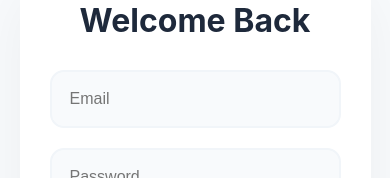
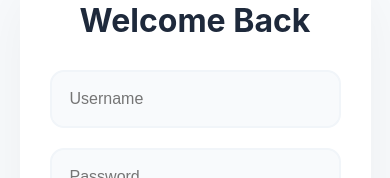
Before and after one commit to sainihaal2347/FlashAI, a React (Create React App) app in the folder client/: page / in a window 390 px wide. Shown: the part 365-543 px from the top of the page. Built offline with nearby package versions, Linux system fonts and the light colour scheme.

Commit message:
Responsive design added

```diff
--- a/client/src/App.js
+++ b/client/src/App.js
@@ -205,21 +205,21 @@ function App() {
                 <Mail size={18} className="text-blue-600"/>
                 <strong>General:</strong>
               </div>
-              <a href="mailto:support@flashai.com">support@flashai.com</a>
+              <a href="mailto:sainihaal.bandlapalli@gmail.com">Sai Nihaal Reddy</a>
             </div>
             <div className="contact-box">
               <div style={{display:'flex', alignItems:'center', gap:'10px'}}>
                 <Mail size={18} className="text-blue-600"/>
                 <strong>Technical:</strong>
               </div>
-              <a href="mailto:tech@flashai.com">tech@flashai.com</a>
+              <a href="mailto:revanth.mengan22@gmail.com">Revanth Mengan</a>
             </div>
             <div className="contact-box">
               <div style={{display:'flex', alignItems:'center', gap:'10px'}}>
                 <BookOpen size={18} className="text-blue-600"/>
                 <strong>Docs:</strong>
               </div>
-              <a href="#">Read Guide</a>
+              <a href="https://github.com/sainihaal2347/FlashAI/blob/main/README.md">Read Guide</a>
             </div>
           </div>
         );
@@ -361,7 +361,7 @@ function App() {
           <div className="auth-form-box">
             <h2>{isLogin ? "Welcome Back" : "Get Started"}</h2>
             <div className="input-group">
-              <input placeholder="Email" onChange={e => setEmail(e.target.value)} />
+              <input placeholder="Username" onChange={e => setEmail(e.target.value)} />
             </div>
             <div className="input-group">
               <input type="password" placeholder="Password" onChange={e => setPassword(e.target.value)} />
```
